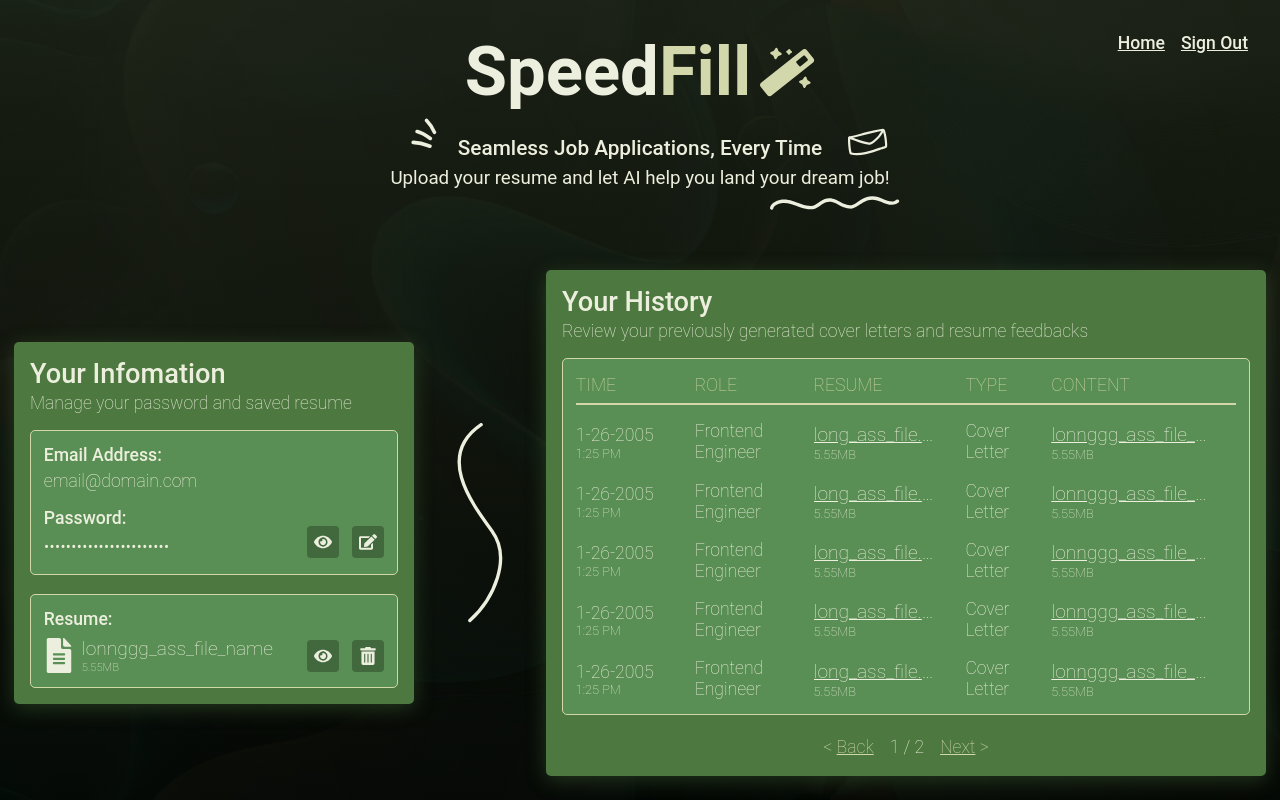
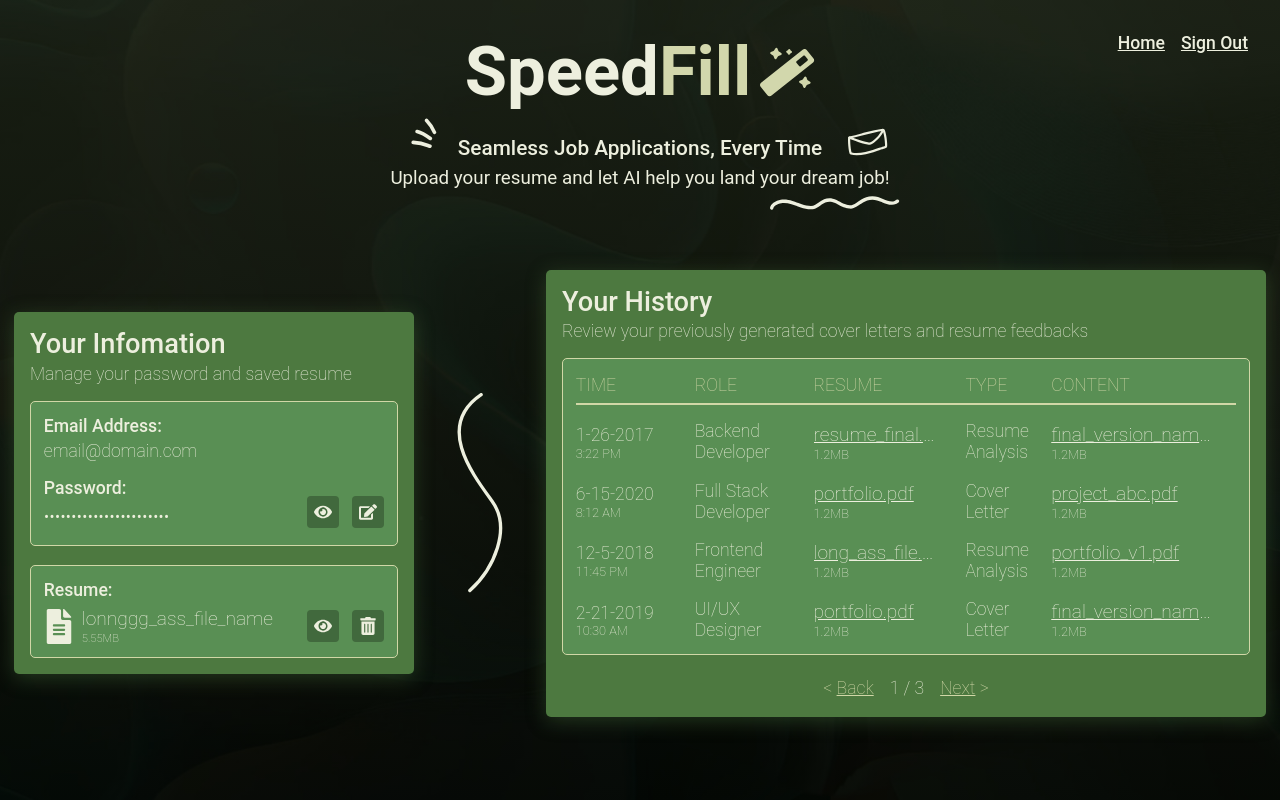
Before and after one commit to charlesphu/SpeedFill, a Next.js app: page /dashboard in a window 1280 px wide. Built offline with nearby package versions, Linux system fonts and the light colour scheme; what @mui/material-nextjs would draw is missing.

Commit message:
Implement ActivityPanel processing user history and pagination controls

```diff
--- a/src/app/dashboard/AccountPanel.js
+++ b/src/app/dashboard/AccountPanel.js
@@ -7,6 +7,7 @@ import ActionButton from "./ActionButton";
 import Image from "next/image";
 
 const AccountPanel = ({ sx }) => {
+  // State management for password field
   const [isShowingPassword, setShowPassword] = useState(false);
   const [isEditingPassword, setEditPassword] = useState(false);
 
--- a/src/app/dashboard/ActivityPanel.js
+++ b/src/app/dashboard/ActivityPanel.js
@@ -9,7 +9,7 @@ import {
   Typography,
 } from "@mui/material";
 
-import { useState } from "react";
+import { useEffect, useState } from "react";
 import { useTheme } from "@emotion/react";
 
 import Container from "../components/Container";
@@ -65,7 +65,10 @@ const ActivityColumns = () => {
   );
 };
 
-const ActivityRow = ({}) => {
+const ActivityRow = ({ date, time, role, resume, content, type }) => {
+  const [resumeName, resumeSize, resumeSrc] = resume;
+  const [contentName, contentSize, contentSrc] = content;
+
   return (
     <TableRow
       sx={{
@@ -77,14 +80,14 @@ const ActivityRow = ({}) => {
       }}>
       <TableCell>
         <Typography variant="body1" color="text">
-          1-26-2005
+          {date}
         </Typography>
         <Typography
           fontSize="0.8rem"
           variant="body1"
           color="text"
           marginTop="-0.3rem">
-          1:25 PM
+          {time}
         </Typography>
       </TableCell>
 
@@ -94,7 +97,7 @@ const ActivityRow = ({}) => {
           color="text"
           maxWidth="5rem"
           sx={{ lineHeight: "1.2" }}>
-          Frontend Engineer
+          {role}
         </Typography>
       </TableCell>
 
@@ -109,10 +112,10 @@ const ActivityRow = ({}) => {
             sx={{
               textDecoration: "underline",
             }}>
-            long_ass_file.pdf
+            {resumeName}
           </Typography>
           <Typography fontSize="0.8rem" color="title" marginTop="-0.3rem">
-            5.55MB
+            {resumeSize}
           </Typography>
         </Box>
       </TableCell>
@@ -123,7 +126,7 @@ const ActivityRow = ({}) => {
           color="text"
           maxWidth="5rem"
           sx={{ lineHeight: "1.2" }}>
-          Cover Letter
+          {type}
         </Typography>
       </TableCell>
 
@@ -138,10 +141,10 @@ const ActivityRow = ({}) => {
             sx={{
               textDecoration: "underline",
             }}>
-            lonnggg_ass_file_name
+            {contentName}
           </Typography>
           <Typography fontSize="0.8rem" color="title" marginTop="-0.3rem">
-            5.55MB
+            {contentSize}
           </Typography>
         </Box>
       </TableCell>
@@ -149,7 +152,7 @@ const ActivityRow = ({}) => {
   );
 };
 
-const ActivityControl = ({}) => {
+const ActivityControl = ({ currentPage, maxPages, nextPage, prevPage }) => {
   return (
     <Box
       display="flex"
@@ -159,13 +162,19 @@ const ActivityControl = ({}) => {
       gap="1rem">
       <Typography color="primary">
         &lt;{" "}
-        <Typography component="span" sx={{ textDecoration: "underline" }}>
+        <Typography
+          component="span"
+          sx={{ textDecoration: "underline", cursor: "pointer" }}
+          onClick={prevPage}>
           Back
         </Typography>
       </Typography>
-      <Typography color="text">1 / 2</Typography>
+      <Typography color="text">{`${currentPage} / ${maxPages}`}</Typography>
       <Typography color="primary">
-        <Typography component="span" sx={{ textDecoration: "underline" }}>
+        <Typography
+          component="span"
+          sx={{ textDecoration: "underline", cursor: "pointer" }}
+          onClick={nextPage}>
           Next
         </Typography>{" "}
         &gt;
@@ -175,15 +184,172 @@ const ActivityControl = ({}) => {
 };
 
 const ActivityPanel = ({ sx }) => {
-  const theme = useTheme();
+  // State management for activity panel
+  const TEST_USER_HISTORY = [
+    {
+      timestamp: new Date("1-26-2017 3:22 PM"),
+      role: "Backend Developer",
+      type: "Resume Analysis",
+      resume: "resume_final.pdf",
+      content: "final_version_name.pdf",
+    },
+    {
+      timestamp: new Date("6-15-2020 8:12 AM"),
+      role: "Full Stack Developer",
+      type: "Cover Letter",
+      resume: "portfolio.pdf",
+      content: "project_abc.pdf",
+    },
+    {
+      timestamp: new Date("12-5-2018 11:45 PM"),
+      role: "Frontend Engineer",
+      type: "Resume Analysis",
+      resume: "long_ass_file.pdf",
+      content: "portfolio_v1.pdf",
+    },
+    {
+      timestamp: new Date("2-21-2019 10:30 AM"),
+      role: "UI/UX Designer",
+      type: "Cover Letter",
+      resume: "portfolio.pdf",
+      content: "final_version_name.pdf",
+    },
+    {
+      timestamp: new Date("7-9-2015 9:00 AM"),
+      role: "Frontend Engineer",
+      type: "Cover Letter",
+      resume: "long_ass_file.pdf",
+      content: "lonnggg_ass_file_name.pdf",
+    },
+    {
+      timestamp: new Date("10-13-2021 5:10 PM"),
+      role: "Backend Developer",
+      type: "Resume Analysis",
+      resume: "long_ass_file.pdf",
+      content: "lonnggg_ass_file_name.pdf",
+    },
+    {
+      timestamp: new Date("3-11-2016 6:25 AM"),
+      role: "UI/UX Designer",
+      type: "Cover Letter",
+      resume: "resume_final.pdf",
+      content: "final_version_name.pdf",
+    },
+    {
+      timestamp: new Date("4-22-2014 2:50 PM"),
+      role: "Full Stack Developer",
+      type: "Resume Analysis",
+      resume: "long_ass_file.pdf",
+      content: "lonnggg_ass_file_name.pdf",
+    },
+    {
+      timestamp: new Date("9-10-2019 7:05 PM"),
+      role: "Frontend Engineer",
+      type: "Cover Letter",
+      resume: "resume_final.pdf",
+      content: "portfolio_v1.pdf",
+    },
+    {
+      timestamp: new Date("5-30-2022 1:20 AM"),
+      role: "Backend Developer",
+      type: "Resume Analysis",
+      resume: "long_ass_file.pdf",
+      content: "project_abc.pdf",
+    },
+  ];
 
-  const [activites, setActivities] = useState([
-    <ActivityRow />,
-    <ActivityRow />,
-    <ActivityRow />,
-    <ActivityRow />,
-    <ActivityRow />,
-  ]);
+  const userHistory = TEST_USER_HISTORY;
+  const MAX_ENTRY_PER_PAGE = 4;
+
+  const [userActivities, setUserActivities] = useState([]);
+  const [activityElements, setActivityElements] = useState([]);
+
+  const [maxPages, setMaxPages] = useState(1);
+  const [currentPage, setCurrentPage] = useState(1);
+
+  // Process user history into separate pages
+  useEffect(() => {
+    const activites = [];
+
+    for (let i = 0; i < userHistory.length; i += MAX_ENTRY_PER_PAGE) {
+      const activityPage = [];
+
+      for (const entry of userHistory.slice(i, i + MAX_ENTRY_PER_PAGE)) {
+        const entryDate = new Date(entry.timestamp);
+
+        activityPage.push({
+          role: entry.role,
+          type: entry.type,
+
+          // Format timestamp
+          date: `${
+            entryDate.getMonth() + 1
+          }-${entryDate.getDate()}-${entryDate.getFullYear()}`,
+
+          time: `${entryDate.getHours() % 12 || 12}:${entryDate.getMinutes()} ${
+            entryDate.getHours() >= 12 ? "PM" : "AM"
+          }`,
+
+          // Extract file name and size
+          resume: {
+            name: entry.resume,
+            size: "1.2MB",
+            src: "/file.pdf",
+          },
+
+          content: {
+            name: entry.content,
+            size: "1.2MB",
+            src: "/file.pdf",
+          },
+        });
+      }
+
+      activites.push(activityPage);
+    }
+
+    setUserActivities(activites);
+    setMaxPages(activites.length);
+  }, []);
+
+  // Update activity elements based on current page
+  useEffect(() => {
+    const activityPage = userActivities[currentPage - 1];
+    const activityElements =
+      activityPage?.map((activity, index) => (
+        <ActivityRow
+          key={index}
+          date={activity.date}
+          time={activity.time}
+          role={activity.role}
+          resume={[
+            activity.resume.name,
+            activity.resume.size,
+            activity.resume.src,
+          ]}
+          content={[
+            activity.content.name,
+            activity.content.size,
+            activity.content.src,
+          ]}
+          type={activity.type}
+        />
+      )) || [];
+
+    setActivityElements(activityElements);
+  }, [currentPage, userActivities]);
+
+  const nextPage = () => {
+    if (currentPage < maxPages) {
+      setCurrentPage(currentPage + 1);
+    }
+  };
+
+  const prevPage = () => {
+    if (currentPage > 1) {
+      setCurrentPage(currentPage - 1);
+    }
+  };
 
   return (
     <Container
@@ -199,12 +365,19 @@ const ActivityPanel = ({ sx }) => {
               </TableHead>
 
               {/* Table Body */}
-              <TableBody>{...activites}</TableBody>
+              <TableBody>{...activityElements}</TableBody>
             </Table>
           </TableContainer>
         </Box>
       </Panel>
-      <ActivityControl />
+      {maxPages > 1 && (
+        <ActivityControl
+          currentPage={currentPage}
+          maxPages={maxPages}
+          nextPage={nextPage}
+          prevPage={prevPage}
+        />
+      )}
     </Container>
   );
 };
```
